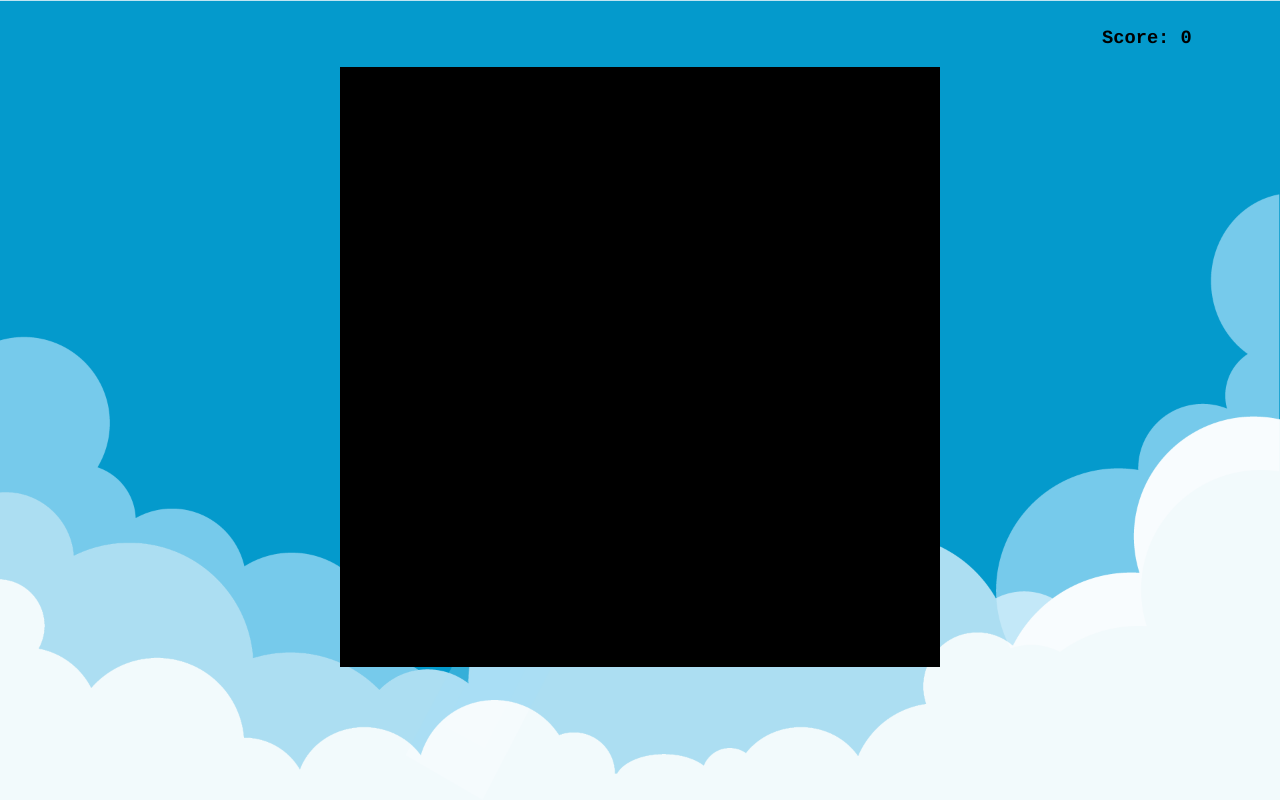
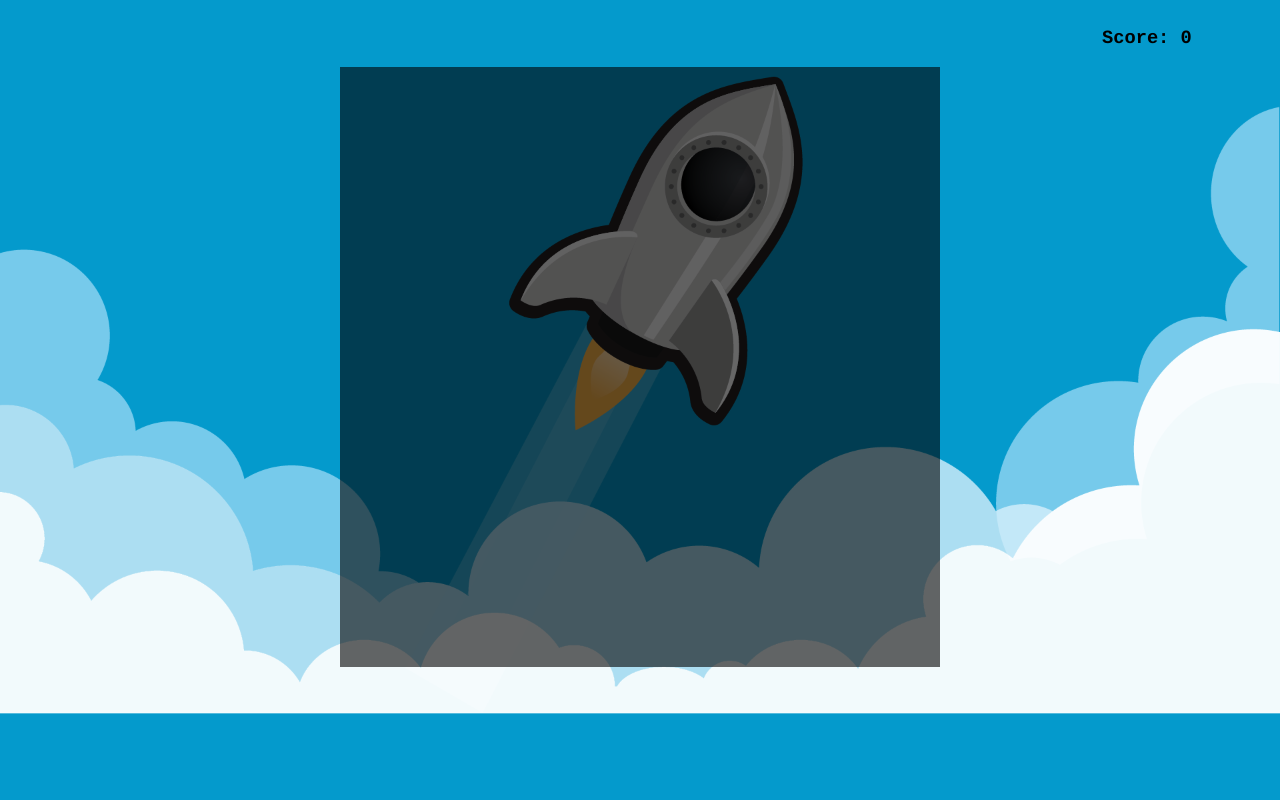
Before and after one commit to Dragoon013/gtr, a plain HTML site: page index.html in a window 1280 px wide. Drawn offline with Linux system fonts and the light colour scheme.

Commit message:
Ah I see. You wanted the rocket visible. How about we center it on everyones screen, and then make the tiles transparent? The images you draw dont have to be transparent but the tiles might not look too bad like that.

```diff
--- a/game.js
+++ b/game.js
@@ -82,6 +82,7 @@ var game = (function(){
 
         // Draw all tiles
 	    draw: function(){
+            context.clearRect(0, 0, BOARD_W, BOARD_H);
 	        for (var i = 0; i < tiles.length; i++){
 		        tiles[i].draw(context);
 	        }
--- a/main.css
+++ b/main.css
@@ -2,6 +2,7 @@ body {
     font-family: Courier;
     background: url("/images/rocket_clouds1.png");
     background-size: cover;
+    background-position: center center;
 }
 
 #header {
--- a/tiles.js
+++ b/tiles.js
@@ -8,8 +8,11 @@ var Tile = function (x, y){
 
 Tile.prototype = {
     draw: function (context) {
+        context.save();
+        context.globalAlpha = .6;
         context.fillStyle = 'black';
         if (this.flipped) context.fillStyle = 'blue';
 	    context.fillRect(this.x, this.y, this.width, this.width);
+        context.restore();
     }
 };
```
